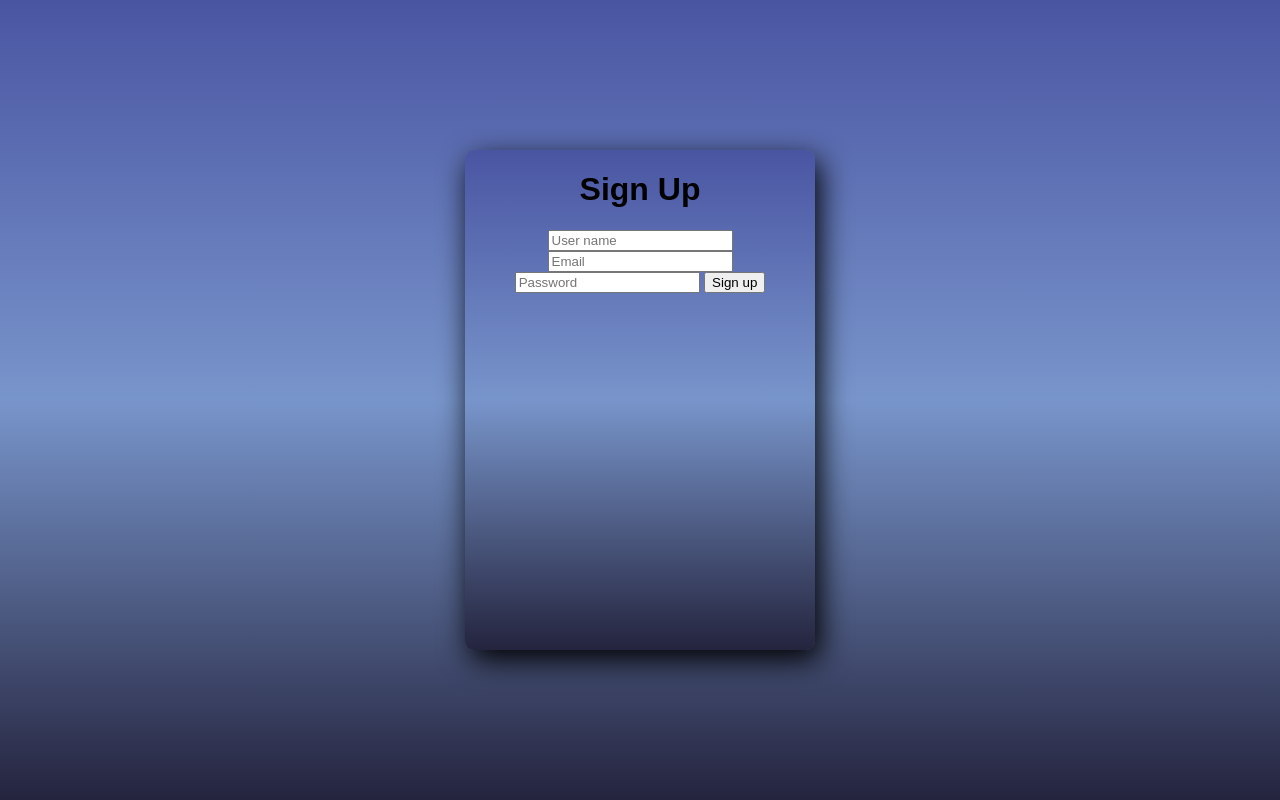
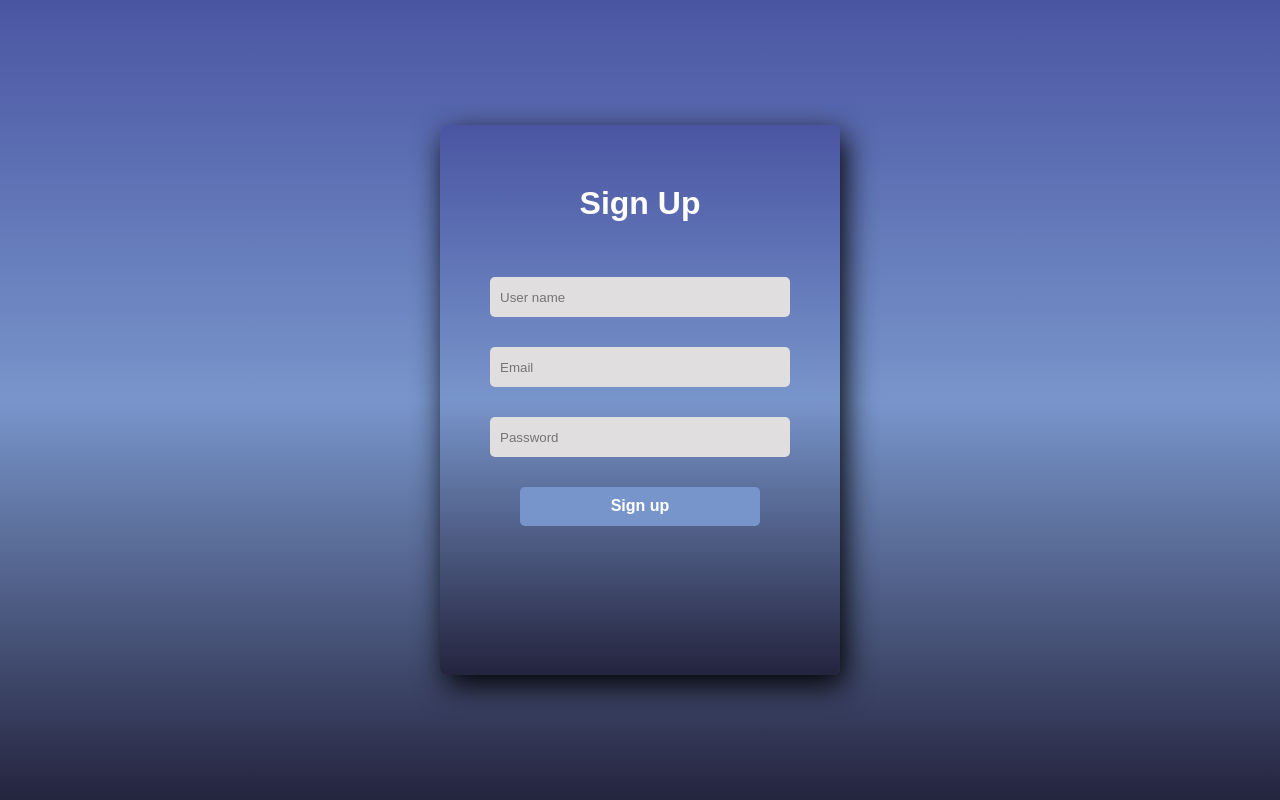
Before and after one commit to Mehdi84329/project, a plain HTML site: page index.html in a window 1280 px wide. Drawn offline with Linux system fonts and the light colour scheme.

Commit message:
updating files

```diff
--- a/index.html
+++ b/index.html
@@ -9,9 +9,9 @@
 <body>
     <form>
         <h1>Sign Up</h1>
-        <input type="text" placeholder="User name">
-        <input type="text" placeholder="Email">
-        <input type="text" placeholder="Password">
+        <input class="input" type="text" placeholder="User name">
+        <input class="input" type="text" placeholder="Email">
+        <input class="input" type="text" placeholder="Password">
         <button>Sign up</button>
 
 
--- a/style.css
+++ b/style.css
@@ -1,11 +1,11 @@
 form{
     background: linear-gradient(#4a55a2, #7895cb, #24243e);
-    border-radius: 9px;
+    border-radius: 7px;
     box-shadow: 5px 10px 30px;
-    text-align: center;
-    width: 350px;
-    height: 500px;
+    width: 400px;
+    height: 550px;
     font-family: Arial, Helvetica, sans-serif;
+
 
 }
 body{
@@ -16,4 +16,43 @@ body{
     justify-content: center;
     align-items: center;
     height: 100vh;
+    text-align: center;
 }
+h1{
+    cursor: pointer;
+    color: #ffffff;
+    margin-top: 60px;
+    margin-bottom: 55px;
+    padding: 0%;
+    margin-left: 120px;
+    margin-right: 120px;
+    font-weight: bold;
+    text-align: center;
+
+}
+.input{
+    outline: none;
+    border-style: hidden;
+    border-radius: 5px;
+    padding: 10px;
+    width: 70%;
+    background: #e0dede;
+    margin-bottom: 30px;
+    height: 20px;
+}
+button{
+    width: 60%;
+    height: 7%;
+    background: #7895cb;
+    border: none;
+    border-radius: 5px;
+    font-family: Arial, Helvetica, sans-serif;
+    color: #ffffff;
+    font-weight: bold;
+    font-size: medium;
+    cursor: pointer;
+    transition: .5s;
+}
+button:hover{
+    background-color: #4a55a2;
+}
```
